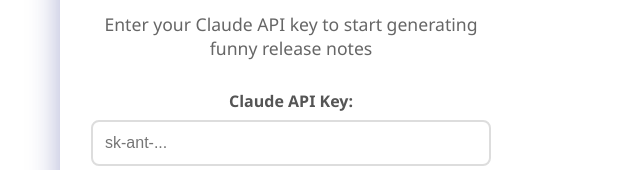
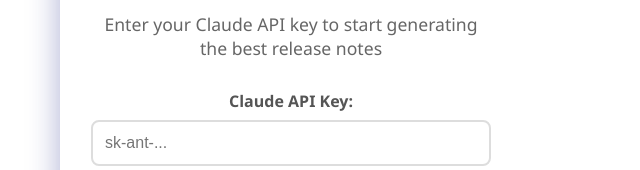
Before and after one commit to joaoduarte-sainsburys/ReleaseWit, a website: page index.html in a window 1280 px wide. Shown: the part 405-575 px from the top of the page, 0-640 px from the left. Drawn offline with Linux system fonts and the light colour scheme.

Commit message:
update funny

```diff
--- a/index.html
+++ b/index.html
@@ -3,7 +3,7 @@
 <head>
     <meta charset="UTF-8">
     <meta name="viewport" content="width=device-width, initial-scale=1.0">
-    <title>ReleaseWit - Funny Release Notes Generator</title>
+    <title>ReleaseWit</title>
     <link rel="icon" type="image/svg+xml" href="favicon.svg">
     <link rel="preconnect" href="https://fonts.googleapis.com">
     <link rel="preconnect" href="https://fonts.gstatic.com" crossorigin>
@@ -38,7 +38,7 @@
                 <div class="login-hero">
                     <img src="logo.svg" alt="ReleaseWit Logo" class="login-logo">
                     <h2>Welcome to ReleaseWit</h2>
-                    <p>Enter your Claude API key to start generating funny release notes</p>
+                    <p>Enter your Claude API key to start generating the best release notes</p>
                 </div>
                 <div class="form-group">
                     <label for="loginApiKey">Claude API Key:</label>
--- a/package.json
+++ b/package.json
@@ -1,7 +1,7 @@
 {
   "name": "releasewit",
   "version": "1.0.0",
-  "description": "Funny Release Notes Generator",
+  "description": "Release Notes Generator",
   "main": "server.js",
   "scripts": {
     "start": "node server.js",
```
Also changed, not shown: 1 other file.
